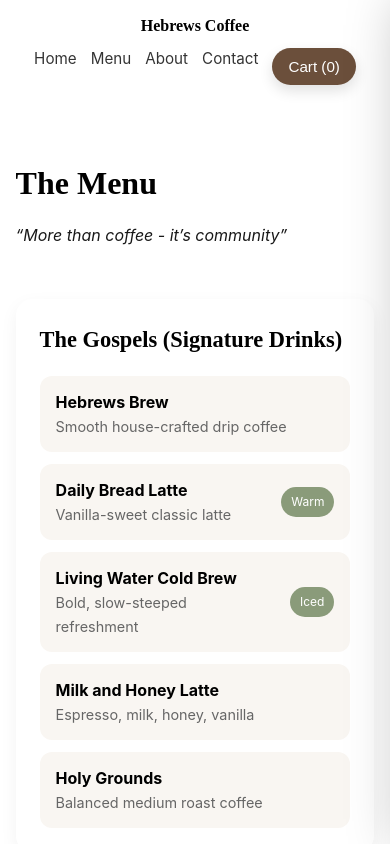
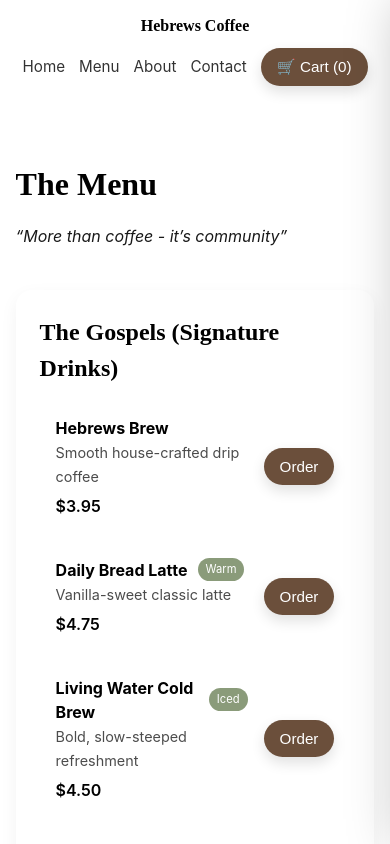
Before and after one commit to raquelledianne/Hebrews-Coffee, a React (Vite) app: page /menu in a window 390 px wide. Shown: the top 844 px of the page. Built offline with nearby package versions, Linux system fonts and the light colour scheme.

Commit message:
mobile swipe

```diff
--- a/src/components/FeaturedDrinks.jsx
+++ b/src/components/FeaturedDrinks.jsx
@@ -29,6 +29,7 @@ const drinks = [
 
 export default function FeaturedDrinks() {
   const [toast, setToast] = useState("");
+  const [addedItems, setAddedItems] = useState({});
 
   function addToCart(item) {
     const cart = JSON.parse(localStorage.getItem("cart")) || [];
@@ -57,9 +58,19 @@ export default function FeaturedDrinks() {
 
     localStorage.setItem("cart", JSON.stringify(updated));
 
-    setToast(`${item.name} added to cart ☕`);
+    // 🔥 notify navbar + cart drawer
+    window.dispatchEvent(new Event("cartUpdated"));
 
+    // ✨ toast message
+    setToast(`${item.name} added ☕`);
     setTimeout(() => setToast(""), 1500);
+
+    // ✨ button morph state
+    setAddedItems((prev) => ({ ...prev, [item.name]: true }));
+
+    setTimeout(() => {
+      setAddedItems((prev) => ({ ...prev, [item.name]: false }));
+    }, 1200);
   }
 
   return (
@@ -78,6 +89,7 @@ export default function FeaturedDrinks() {
             borderRadius: "12px",
             zIndex: 9999,
             boxShadow: "0 8px 20px rgba(0,0,0,0.2)",
+            animation: "fadeUp 0.3s ease",
           }}
         >
           {toast}
@@ -92,7 +104,10 @@ export default function FeaturedDrinks() {
           gap: "18px",
         }}
       >
-        {drinks.map((d, i) => (
+        {drinks.map((d, i) => {
+          const isAdded = addedItems[d.name];
+
+          return (
             <div key={i} className="card" style={{ overflow: "hidden" }}>
               {/* IMAGE */}
               <div
@@ -141,16 +156,27 @@ export default function FeaturedDrinks() {
                 >
                   <strong>${d.price.toFixed(2)}</strong>
 
+                  {/* ✨ MORPHING BUTTON */}
                   <button
                     className="btn"
                     onClick={() => addToCart(d)}
+                    disabled={isAdded}
+                    style={{
+                      minWidth: "110px",
+                      transition: "all 0.25s ease",
+                      transform: isAdded ? "scale(1.05)" : "scale(1)",
+                      background: isAdded ? "#2e7d32" : undefined,
+                      opacity: isAdded ? 0.9 : 1,
+                      cursor: isAdded ? "default" : "pointer",
+                    }}
                   >
-                  Order
+                    {isAdded ? "Added ✓" : "Order"}
                   </button>
                 </div>
               </div>
             </div>
-        ))}
+          );
+        })}
       </div>
     </div>
   );
--- a/src/components/Navbar.jsx
+++ b/src/components/Navbar.jsx
@@ -5,10 +5,16 @@ import CartDrawer from "./CartDrawer";
 export default function Navbar() {
   const [open, setOpen] = useState(false);
   const [count, setCount] = useState(0);
+  const [bounce, setBounce] = useState(false);
 
-  // updates cart badge count
+  // 🔥 cart bounce trigger
+  const triggerBounce = () => {
+    setBounce(true);
+    setTimeout(() => setBounce(false), 450);
+  };
+
   useEffect(() => {
-  const update = () => {
+    const updateCart = () => {
       const cart = JSON.parse(localStorage.getItem("cart")) || [];
 
       const total = cart.reduce(
@@ -17,17 +23,18 @@ export default function Navbar() {
       );
 
       setCount(total);
+      triggerBounce();
     };
 
-  update();
+    updateCart();
 
-  // listen to BOTH events
-  window.addEventListener("storage", update);
-  window.addEventListener("cartUpdated", update);
+    // listen for updates inside same tab + other tabs
+    window.addEventListener("storage", updateCart);
+    window.addEventListener("cartUpdated", updateCart);
 
     return () => {
-    window.removeEventListener("storage", update);
-    window.removeEventListener("cartUpdated", update);
+      window.removeEventListener("storage", updateCart);
+      window.removeEventListener("cartUpdated", updateCart);
     };
   }, []);
 
@@ -35,12 +42,9 @@ export default function Navbar() {
     <>
       <nav
        style={{
-          position: "sticky",
-          top: 0,
   background: "var(--bg)",
   padding: "14px 16px",
   borderBottom: "1px solid var(--border)",
-          zIndex: 1000,
   transition: "all 0.3s ease",
 }}
       >
@@ -57,7 +61,7 @@ export default function Navbar() {
             Hebrews Coffee
           </strong>
 
-          {/* NAV LINKS */}
+          {/* LINKS + CART */}
           <div
             style={{
               display: "flex",
@@ -65,6 +69,7 @@ export default function Navbar() {
               flexWrap: "wrap",
               justifyContent: "center",
               fontSize: "0.95rem",
+              alignItems: "center",
             }}
           >
             <Link to="/">Home</Link>
@@ -73,8 +78,14 @@ export default function Navbar() {
             <Link to="/contact">Contact</Link>
 
             {/* CART BUTTON */}
-            <button className="btn" onClick={() => setOpen(true)}>
-              Cart ({count})
+            <button
+              className={`btn ${bounce ? "cart-bounce" : ""}`}
+              onClick={() => setOpen(true)}
+              style={{
+                position: "relative",
+              }}
+            >
+              🛒 Cart ({count})
             </button>
           </div>
         </div>
--- a/src/pages/Menu.jsx
+++ b/src/pages/Menu.jsx
@@ -1,95 +1,258 @@
+import { useRef, useState } from "react";
+
+/* ---------------- MENU DATA ---------------- */
+
+const menuData = [
+  {
+    section: "The Gospels (Signature Drinks)",
+    items: [
+      { name: "Hebrews Brew", desc: "Smooth house-crafted drip coffee", price: 3.95 },
+      { name: "Daily Bread Latte", desc: "Vanilla-sweet classic latte", price: 4.75, tag: "Warm" },
+      { name: "Living Water Cold Brew", desc: "Bold, slow-steeped refreshment", price: 4.5, tag: "Iced" },
+      { name: "Milk and Honey Latte", desc: "Espresso, milk, honey, vanilla", price: 4.95 },
+      { name: "Holy Grounds", desc: "Balanced medium roast coffee", price: 3.5 },
+    ],
+  },
+  {
+    section: "The Epistles (Espresso Bar)",
+    items: [
+      { name: "Exodus Espresso", desc: "Single or double shot espresso", price: 2.75 },
+      { name: "Manna Macchiato", desc: "Caramel or honey drizzle espresso", price: 3.95 },
+      { name: "Armor of God Mocha", desc: "Bold dark chocolate mocha", price: 5.5, tag: "Bold" },
+      { name: "Grace and Grounds", desc: "Sweet cream cold brew", price: 4.25, tag: "Iced" },
+      { name: "The Elijah Energy", desc: "Extra-shot latte for strength", price: 5.25, tag: "Strong" },
+    ],
+  },
+  {
+    section: "The Parables (Specialty Creations)",
+    items: [
+      { name: "Proverbs Pour-Over", desc: "Butterscotch oatmilk latte", price: 5.0 },
+      { name: "The Promise Blend", desc: "Cherry-chocolate seasonal roast", price: 5.25, tag: "Seasonal" },
+      { name: "Good News Latte", desc: "Cookie butter + cinnamon latte", price: 5.5 },
+    ],
+  },
+  {
+    section: "The Psalms (Comfort Drinks)",
+    items: [
+      { name: "Burning Bush Chai", desc: "Spiced chai latte with warmth", price: 4.75 },
+      { name: "The Shepherd's Blend", desc: "Smooth low-acidity coffee", price: 3.75 },
+      { name: "Genesis Glow", desc: "Light roast citrus notes", price: 3.95 },
+      { name: "Saved and Caffeinated", desc: "Iced coffee with cream + syrup", price: 4.25, tag: "Iced" },
+    ],
+  },
+];
+
+/* ---------------- PAGE ---------------- */
+
 export default function Menu() {
+  const [toast, setToast] = useState("");
+
+  function addToCart(item) {
+    const cart = JSON.parse(localStorage.getItem("cart")) || [];
+
+    const existing = cart.find((i) => i.name === item.name);
+
+    let updated;
+
+    if (existing) {
+      updated = cart.map((i) =>
+        i.name === item.name
+          ? { ...i, quantity: (i.quantity || 1) + 1 }
+          : i
+      );
+    } else {
+      updated = [
+        ...cart,
+        {
+          name: item.name,
+          price: item.price,
+          quantity: 1,
+          size: "Regular",
+        },
+      ];
+    }
+
+    localStorage.setItem("cart", JSON.stringify(updated));
+
+    // trigger navbar update
+    window.dispatchEvent(new Event("cartUpdated"));
+
+    setToast(`${item.name} added to cart ☕`);
+
+    setTimeout(() => setToast(""), 1400);
+  }
+
   return (
     <div className="container section">
       <h1 style={{ marginBottom: "10px" }}>The Menu</h1>
 
-      <p style={{ fontStyle: "italic", marginBottom: "50px" }}>
+      <p style={{ fontStyle: "italic", marginBottom: "40px" }}>
         “More than coffee - it’s community”
       </p>
 
-      <MenuSection title="The Gospels (Signature Drinks)">
-        <Item name="Hebrews Brew" desc="Smooth house-crafted drip coffee" />
-        <Item name="Daily Bread Latte" desc="Vanilla-sweet classic latte" tag="Warm" />
-        <Item name="Living Water Cold Brew" desc="Bold, slow-steeped refreshment" tag="Iced" />
-        <Item name="Milk and Honey Latte" desc="Espresso, milk, honey, vanilla" />
-        <Item name="Holy Grounds" desc="Balanced medium roast coffee" />
+      {/* TOAST */}
+      {toast && (
+        <div
+          style={{
+            position: "fixed",
+            top: "90px",
+            left: "50%",
+            transform: "translateX(-50%)",
+            background: "#3b2a22",
+            color: "white",
+            padding: "10px 16px",
+            borderRadius: "12px",
+            zIndex: 9999,
+            boxShadow: "0 8px 20px rgba(0,0,0,0.2)",
+          }}
+        >
+          {toast}
+        </div>
+      )}
+
+      {/* SECTIONS */}
+      {menuData.map((section, idx) => (
+        <MenuSection key={idx} title={section.section}>
+          {section.items.map((item, i) => (
+            <Item key={i} item={item} onAdd={addToCart} />
+          ))}
         </MenuSection>
-
-      <MenuSection title="The Epistles (Espresso Bar)">
-        <Item name="Exodus Espresso" desc="Single or double shot espresso" />
-        <Item name="Manna Macchiato" desc="Caramel or honey drizzle espresso" />
-        <Item name="Armor of God Mocha" desc="Bold dark chocolate mocha" tag="Bold" />
-        <Item name="Grace and Grounds" desc="Sweet cream cold brew" tag="Iced" />
-        <Item name="The Elijah Energy" desc="Extra-shot latte for strength" tag="Strong" />
-      </MenuSection>
-
-      <MenuSection title="The Parables (Specialty Creations)">
-        <Item name="Proverbs Pour-Over" desc="Butterscotch oatmilk latte" />
-        <Item name="The Promise Blend" desc="Cherry-chocolate seasonal roast" tag="Seasonal" />
-        <Item name="Good News Latte" desc="Cookie butter + cinnamon latte" />
-      </MenuSection>
-
-      <MenuSection title="The Psalms (Comfort Drinks)">
-        <Item name="Burning Bush Chai" desc="Spiced chai latte with warmth" />
-        <Item name="The Shepherd's Blend" desc="Smooth low-acidity coffee" />
-        <Item name="Genesis Glow" desc="Light roast citrus notes" />
-        <Item name="Saved and Caffeinated" desc="Iced coffee with cream + syrup" tag="Iced" />
-      </MenuSection>
+      ))}
     </div>
   );
 }
 
-/* SECTION WRAPPER */
+/* ---------------- SECTION ---------------- */
+
 function MenuSection({ title, children }) {
   return (
     <div
       style={{
-        marginBottom: "50px",
+        marginBottom: "40px",
         padding: "24px",
-        background: "#fff",
+        background: "var(--surface)",
         borderRadius: "16px",
+        border: "1px solid var(--border)",
         boxShadow: "0 6px 18px rgba(0,0,0,0.05)",
       }}
     >
-      <h2 style={{ marginBottom: "20px", fontSize: "1.4rem" }}>{title}</h2>
+      <h2 style={{ marginBottom: "16px" }}>{title}</h2>
       <div style={{ display: "grid", gap: "12px" }}>{children}</div>
     </div>
   );
 }
 
-/* MENU ITEM */
-function Item({ name, desc, tag }) {
+/* ---------------- ITEM ---------------- */
+
+function Item({ item, onAdd }) {
+  const startX = useRef(0);
+  const [swiping, setSwiping] = useState(false);
+  const [swipeX, setSwipeX] = useState(0);
+
+  const SWIPE_THRESHOLD = 80;
+
+  function handleTouchStart(e) {
+    startX.current = e.touches[0].clientX;
+    setSwiping(true);
+  }
+
+  function handleTouchMove(e) {
+    if (!swiping) return;
+
+    const currentX = e.touches[0].clientX;
+    const diff = currentX - startX.current;
+
+    if (diff > 0) {
+      setSwipeX(diff);
+    }
+  }
+
+  function handleTouchEnd() {
+    setSwiping(false);
+
+    if (swipeX > SWIPE_THRESHOLD) {
+      onAdd(item);
+    }
+
+    setSwipeX(0);
+  }
+
   return (
     <div
+      onTouchStart={handleTouchStart}
+      onTouchMove={handleTouchMove}
+      onTouchEnd={handleTouchEnd}
       style={{
+        position: "relative",
         display: "flex",
         justifyContent: "space-between",
-        gap: "20px",
+        alignItems: "center",
+        gap: "16px",
         padding: "14px 16px",
         borderRadius: "12px",
-        background: "#f9f6f2",
+        background: "var(--bg)",
+        border: "1px solid var(--border)",
+        overflow: "hidden",
+        transform: `translateX(${swipeX}px)`,
+        transition: swiping ? "none" : "transform 0.2s ease",
       }}
     >
-      <div>
-        <strong style={{ display: "block" }}>{name}</strong>
-        <span style={{ fontSize: "0.9rem", color: "#666" }}>{desc}</span>
+      {/* SWIPE HINT BACKGROUND */}
+      {swipeX > 10 && (
+        <div
+          style={{
+            position: "absolute",
+            inset: 0,
+            background: "#8a9b7a",
+            display: "flex",
+            alignItems: "center",
+            justifyContent: "flex-start",
+            paddingLeft: "16px",
+            color: "white",
+            fontWeight: "bold",
+            zIndex: 0,
+          }}
+        >
+          ➕ Add to Cart
         </div>
+      )}
 
-      {tag && (
+      {/* LEFT SIDE */}
+      <div style={{ flex: 1, position: "relative", zIndex: 1 }}>
+        <div style={{ display: "flex", alignItems: "center", gap: "10px" }}>
+          <strong>{item.name}</strong>
+
+          {item.tag && (
             <span
               style={{
-            fontSize: "0.75rem",
-            padding: "6px 10px",
+                fontSize: "0.7rem",
+                padding: "3px 8px",
                 borderRadius: "999px",
                 background: "#8a9b7a",
                 color: "white",
-            height: "fit-content",
-            alignSelf: "center",
+                whiteSpace: "nowrap",
               }}
             >
-          {tag}
+              {item.tag}
             </span>
           )}
         </div>
+
+        <span style={{ fontSize: "0.9rem", opacity: 0.7 }}>
+          {item.desc}
+        </span>
+
+        <div style={{ marginTop: "6px", fontWeight: 600 }}>
+          ${item.price.toFixed(2)}
+        </div>
+      </div>
+
+      {/* RIGHT SIDE */}
+      <div style={{ position: "relative", zIndex: 1 }}>
+        <button className="btn" onClick={() => onAdd(item)}>
+          Order
+        </button>
+      </div>
+    </div>
   );
 }
```
Also changed, not shown: src/global.css (+12 -0 lines). Lines whose indentation alone changed are shown as unchanged.
